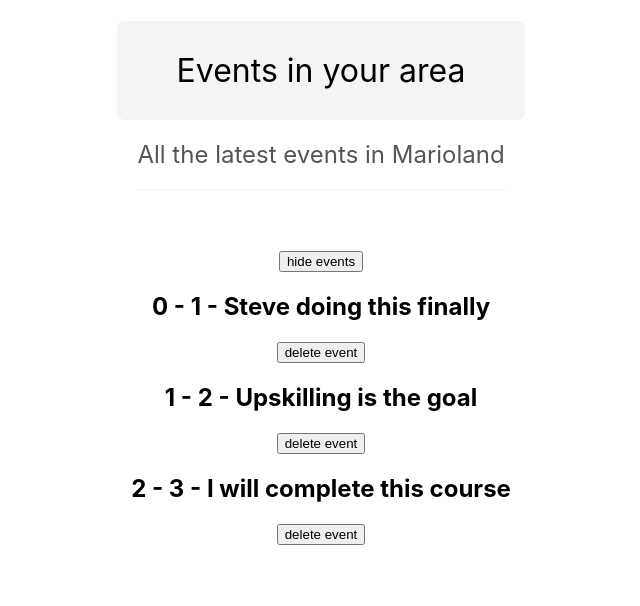
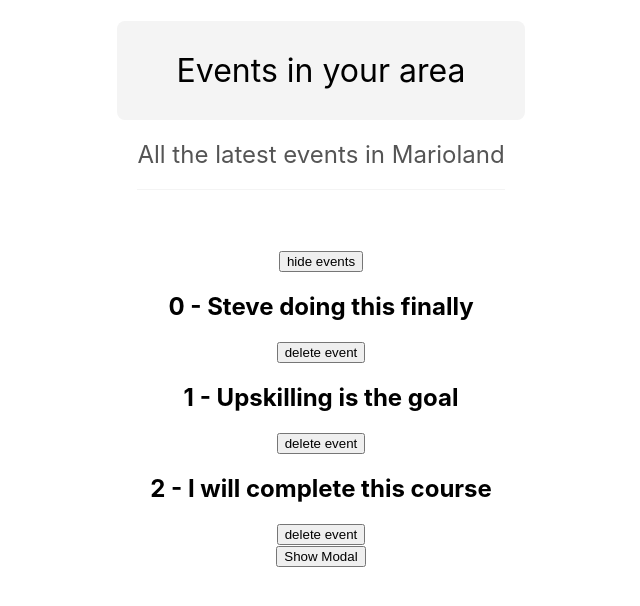
Before and after one commit to sinetemba/first-react-app, a React (Create React App) app: page / in a window 1280 px wide. Shown: the top 606 px of the page, without its empty margins (319-959 px from the left). Built offline with nearby package versions, Linux system fonts and the light colour scheme.

Commit message:
modal, portals, refactoring and styling

```diff
--- a/src/App.js
+++ b/src/App.js
@@ -1,16 +1,19 @@
-import { useState } from 'react';
-import './App.css';
-import Title from './components/Title';
+import './App.css'
+import { useState } from 'react'
+import Title from './components/Title'
+import Modal from './components/Modal'
+import EventList from './components/EventList'
 
 function App() {
+  const [showModal, setShowModal] = useState(false)
   const [showEvents, setShowEvents] = useState(true)
   const [events, setEvents] = useState([
     {title:"Steve doing this finally", id: 1},
     {title:"Upskilling is the goal", id: 2},
     {title:"I will complete this course", id: 3}
   ])
+  console.log(showModal);
 
-  console.log(showEvents);
   const handleClick = (id) => {
     setEvents((prevEvents) => {
       return prevEvents.filter((event) => {
@@ -20,10 +23,16 @@
     console.log(id)
   }
 
+
+  const handleClose = () => {
+    setShowModal(false)
+  }
+
   const subtitleConst = "All the latest events in Marioland"
 
   return(
     <div className='App'>
+
        <Title title="Events in your area" subtitle={subtitleConst}/>
 
       {showEvents && (
@@ -38,12 +47,20 @@
       </div>
        )}
 
-      {showEvents && events.map((event, index) =>
-        <div key={event.id}>
-          <h2>{index} - {event.id} -  {event.title}</h2>
-         <button onClick={() => handleClick(event.id)}> delete event</button>
-        </div>
-      )}
+      {showEvents && <EventList events={events} handleClick={handleClick} />}
+
+
+       {showModal && (
+
+        <Modal handleClose={handleClose}>
+          <h2>Terms and Conditions</h2>
+          <p>Lorem ipsum dolor sit amet, consectetur adipisicing elit. Error odit nam et reprehenderit quibusdam temporibus officia dolorum quo sint nemo quis, laborum, quasi nisi fugit praesentium debitis repudiandae! Sapiente, omnis.</p>
+        </Modal>
+       )}
+
+      <div>
+        <button onClick={() => setShowModal(true)}>Show Modal</button>
+      </div>
     </div>
   )
 }
--- /dev/null
+++ b/src/components/EventList.js
@@ -0,0 +1,14 @@
+import React from 'react'
+
+export default function EventList({ events, handleClick }) {
+  return (
+    <div>
+      {events.map((event, index) => (
+        <React.Fragment key={event.id}>
+          <h2>{index} - {event.title}</h2>
+          <button onClick={() => handleClick(event.id)}>delete event</button>
+        </React.Fragment>
+      ))}
+    </div>
+  )
+}
--- /dev/null
+++ b/src/components/Modal.css
@@ -0,0 +1,15 @@
+.modal-backdrop {
+    position: fixed;
+    top: 0;
+    left: 0;
+    width: 100%;
+    height: 100%;
+    background: rgba(0,0,0,0.5);
+  }
+  .modal {
+    padding: 30px;
+    max-width: 480px;
+    margin: 200px auto;
+    background: #fff;
+    border-radius: 10px;
+  }
--- /dev/null
+++ b/src/components/Modal.js
@@ -0,0 +1,13 @@
+import ReactDOM from 'react-dom'
+import './Modal.css'
+
+export default function Modal({ children, handleClose }) {
+  return ReactDOM.createPortal((
+    <div className="modal-backdrop">
+      <div className="modal">
+        {children}
+        <button onClick={handleClose}>Close</button>
+      </div>
+    </div>
+  ), document.body)
+}
--- a/src/components/Title.js
+++ b/src/components/Title.js
@@ -1,9 +1,9 @@
 export default  function Title(props) {
     return(
-        <div>
+        <>
           <h1 className="title">{props.title}</h1>
           <br/>
           <h2 className="subtitle">{props.subtitle}</h2>
-        </div>
+        </>
     )
 }
```
Also changed, not shown: src/index.js (+4 -5 lines), Readme-NOTES.txt (added), Reame.txt (deleted).
